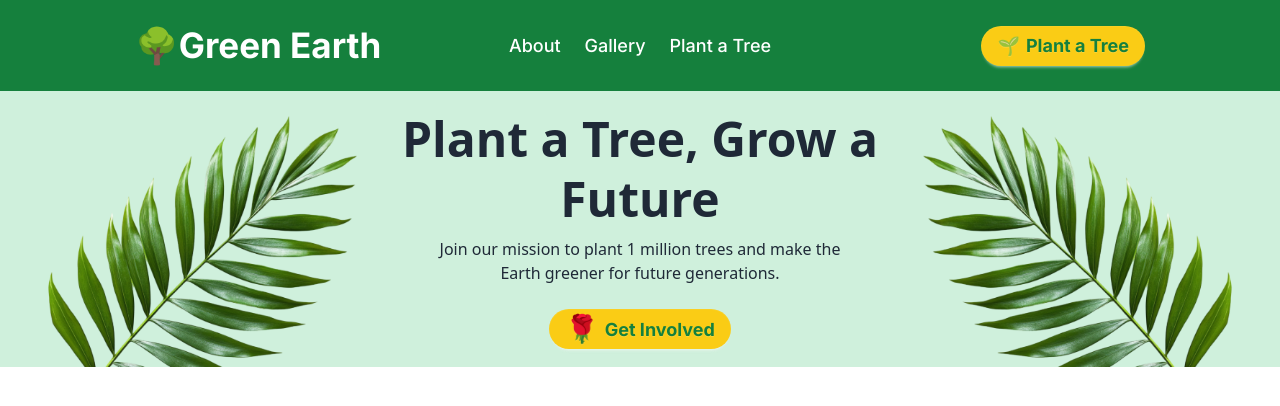
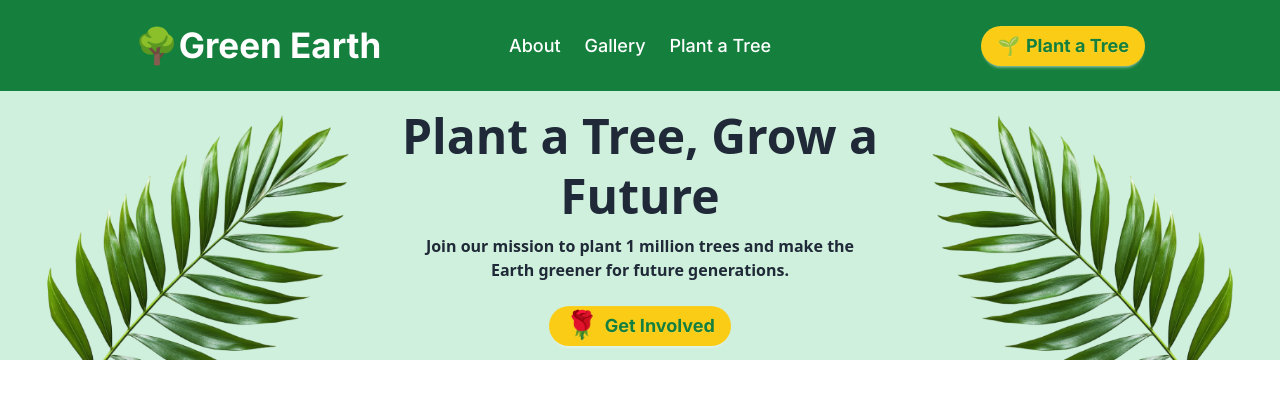
Before and after one commit to aliquderinayeem/api_assignment, a plain HTML site: page index.html in a window 1280 px wide. Drawn offline with nearby package versions, Linux system fonts and the light colour scheme.

Commit message:
first two part fully resposive done

```diff
--- a/Styles/styles.css
+++ b/Styles/styles.css
@@ -20,7 +20,7 @@
   font-size: 16.4px;
 }
 
-@media (min-width: 839px) {
+@media (min-width: 800px) {
   .hover-plant:hover {
     background-color: #ffffff;
     color: rgb(20, 160, 20);
--- a/index.html
+++ b/index.html
@@ -54,17 +54,17 @@
     <a class="btn bg-[#facc15] font-[700] text-[15px] md:text-[18px] lg:text-[18px] text-[#15803D] border-0 rounded-3xl shadow-[#cff0dc] hover-plant inter"><span class="hidden lg:block">&#127793;</span>Plant a Tree</a>
   </div>
 </div>
-
+<!-- <img src="./B12A06-Green-Earth/assets/top-view-ferns-leaves-with-copy-space.jpg"> -->
 <!--Hero Section-->
-<div class="w-full bg-[#cff0dc] flex justify-center items-center gap-0">
+<div class="w-full bg-[url('./B12A06-Green-Earth/assets/top-view-ferns-leaves-with-copy-space.jpg')] bg-cover lg:bg-[#cff0dc] lg:bg-none flex justify-center items-center gap-0">
 <div class="hidden lg:flex">
     <img src="./B12A06-Green-Earth/assets/hero-leaf1.png" alt="left1">
 </div>
-<div class="flex flex-col items-center justify-center bg-[url('./B12A06-Green-Earth/assets/hero-leaf1.png')]  bg-cover bg-center lg:bg-none py-[18px] lg:p-0">
+<div class="flex flex-col items-center justify-center lg:bg-none py-[35px] md:py-[45px] lg:p-0">
     <h1 class="text-[#1f2937] text-[48px] font-[700] leading-[60px] w-full mb-[8px] text-center">Plant a Tree, Grow a Future</h1>
-    <p class="text-[16px] font-[500] text-[#5f0606] lg:text-[#1f2937] max-w-[90%] w-full mx-auto text-wrap text-center leading-[24px]">Join our mission to plant 1 million trees and make the Earth greener for future
+    <p class="text-[16px] font-[550] lg:font-[600] text-[#0f1f0b] lg:text-[#1f2937] max-w-[90%] w-full mx-auto text-wrap text-center leading-[24px]">Join our mission to plant 1 million trees and make the Earth greener for future
 generations.</p>
-<a class="btn bg-[#facc15] font-[700] text-[15px] md:text-[18px] lg:text-[18px] text-[#15803D] border-0 rounded-3xl shadow-[#cff0dc] hover-plant inter mt-[24px]"><span class="text-[27px]">&#127801;</span>Get Involved</a>
+<a class="btn bg-[#facc15] font-[700] text-[15px] md:text-[18px] lg:text-[18px] text-[#15803D] border-0 rounded-3xl shadow-[#cff0dc] hover-plant inter mt-[24px] text-center"><span class="text-[27px]">&#127801;</span>Get Involved</a>
 </div>
 <div class="hidden lg:flex">
     <img src="./B12A06-Green-Earth/assets/hero-leaf2.png" alt="left2">
```
Also changed, not shown: B12A06-Green-Earth/assets/top-view-ferns-leaves-with-copy-space.jpg (added).
